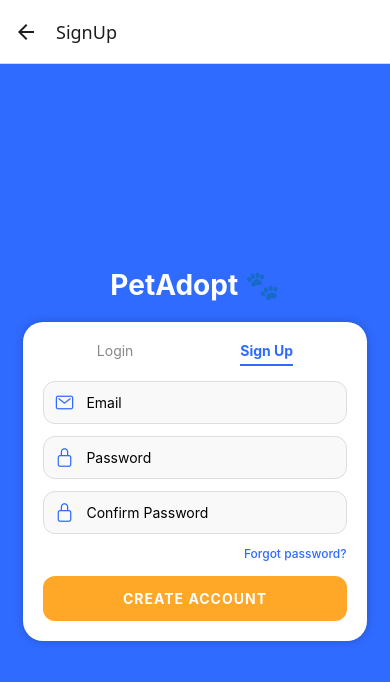
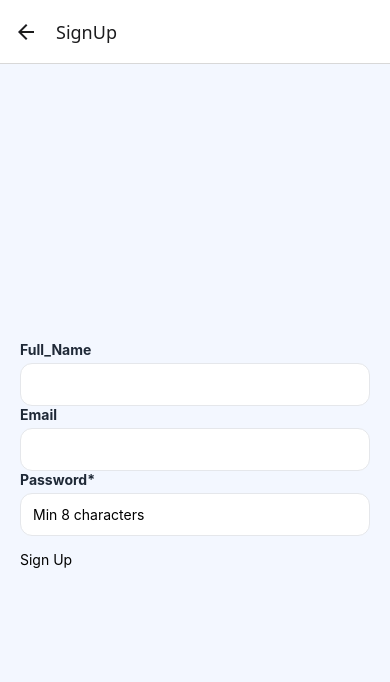
Before and after one commit to AndreaRG21/pet-adoption-app, a React Native app: screen /SignUp in a window 390 px wide. Shown: the top 682 px of the page. Built offline with nearby package versions, Linux system fonts and the light colour scheme.

Commit message:
register api

```diff
--- a/package.json
+++ b/package.json
@@ -10,15 +10,18 @@
   },
   "dependencies": {
     "@expo/vector-icons": "^15.0.3",
+    "@react-native-async-storage/async-storage": "^3.0.2",
     "@react-navigation/bottom-tabs": "^7.15.9",
     "@react-navigation/native": "^7.2.2",
     "@react-navigation/native-stack": "^7.14.10",
+    "axios": "^1.14.0",
     "expo": "~54.0.33",
     "expo-status-bar": "~3.0.9",
     "react": "19.1.0",
     "react-dom": "19.1.0",
     "react-native": "0.81.5",
     "react-native-gesture-handler": "^2.30.1",
+    "react-native-keychain": "^10.0.0",
     "react-native-reanimated": "^4.3.0",
     "react-native-safe-area-context": "^5.7.0",
     "react-native-screens": "^4.24.0",
--- /dev/null
+++ b/src/helpers/StorageService.js
@@ -0,0 +1,43 @@
+// src/helpers/StorageService.js
+import * as Keychain from 'react-native-keychain';
+import AsyncStorage from '@react-native-async-storage/async-storage';
+
+const StorageService = {
+  // TOKEN SEGURO (Keychain) - Requerimiento Sprint 1
+  async saveToken(token) {
+    try {
+      await Keychain.setGenericPassword('userToken', token, {
+        service: 'petadopt_auth'
+      });
+    } catch (error) {
+      console.error("Error al guardar token:", error);
+    }
+  },
+
+  async getToken() {
+    try {
+      const credentials = await Keychain.getGenericPassword({
+        service: 'petadopt_auth'
+      });
+      return credentials ? credentials.password : null;
+    } catch (error) {
+      return null;
+    }
+  },
+
+  async removeToken() {
+    await Keychain.resetGenericPassword({ service: 'petadopt_auth' });
+  },
+
+  // DATOS NO SENSIBLES (AsyncStorage) - Requerimiento Modo Offline
+  async saveUserData(data) {
+    await AsyncStorage.setItem('userData', JSON.stringify(data));
+  },
+
+  async getUserData() {
+    const data = await AsyncStorage.getItem('userData');
+    return data ? JSON.parse(data) : null;
+  }
+};
+
+export default StorageService;
--- /dev/null
+++ b/src/hooks/useRegister.js
@@ -0,0 +1,46 @@
+import { useState } from "react";
+import api from "../models/api";
+
+export function useRegister() {
+  const [loading, setLoading] = useState(false);
+  const [error, setError] = useState(null);
+  const [success, setSuccess] = useState(false);
+
+  const registerUser = async (full_name, email, password) => {
+    setLoading(true);
+    setError(null);
+    setSuccess(false);
+
+    try {
+        console.log("Registering user:", { full_name, email, password });
+      const response = await api.post("/api/user/register", {
+        full_name,
+        email,
+        password,
+      });
+
+      setSuccess(true);
+      return response.data;
+
+    } catch (err) {
+      console.log("Register error:", err?.response?.data || err.message);
+
+      setError(
+        err?.response?.data?.message ||
+        "Error al registrar usuario"
+      );
+
+      return null;
+
+    } finally {
+      setLoading(false);
+    }
+  };
+
+  return {
+    registerUser,
+    loading,
+    error,
+    success,
+  };
+}
--- /dev/null
+++ b/src/models/api.js
@@ -0,0 +1,30 @@
+import axios from "axios";
+import StorageService from '../helpers/StorageService';
+
+const api = axios.create({
+    baseURL: "https://petadopt-ejkh.onrender.com",
+    timeout: 15000, // Aumentado a 15s porque Render (free tier) tarda en despertar
+    headers: {
+        'Content-Type': 'application/json'
+    }
+});
+
+api.interceptors.request.use(
+    async (config) => {
+        try {
+
+            const token = await StorageService.getToken();
+            if (token) {
+                config.headers.Authorization = `Bearer ${token}`;
+            }
+            return config;
+        } catch (error) {
+            return Promise.reject(error);
+        }
+    },
+    (error) => {
+        return Promise.reject(error);
+    }
+);
+
+export default api;
--- a/src/views/HomeView.js
+++ b/src/views/HomeView.js
@@ -17,8 +17,6 @@ export default function HomeView({ navigation }) {
 
 
       <View style={styles.header}>
-
-
         <TouchableOpacity
           style={styles.addBtn}
           onPress={() => navigation.navigate("AddPet")}
@@ -34,10 +32,10 @@ export default function HomeView({ navigation }) {
         </TouchableOpacity>
       </View>
 
-      {/* 🔥 TITLE */}
+      {/* TITULO */}
       <Text style={styles.sectionTitle}>Adopta tu compañero 💙</Text>
 
-      {/* 🔥 GRID */}
+      {/* LISTA */}
       <FlatList
         data={pets}
         numColumns={2}
@@ -63,35 +61,41 @@ const styles = StyleSheet.create({
     flexDirection: "row",
     paddingHorizontal: 15,
     marginTop: 10,
-    justifyContent: "space-between",
+    gap: 10,
   },
 
   addBtn: {
     flex: 1,
     backgroundColor: "#22c5bd",
-    padding: 12,
-    borderRadius: 15,
-    marginRight: 6,
+    paddingVertical: 12,
+    borderRadius: 16,
     alignItems: "center",
+    shadowColor: "#000",
+    shadowOpacity: 0.1,
+    shadowRadius: 6,
+    elevation: 3,
   },
 
   logoutBtn: {
     flex: 1,
     backgroundColor: "#1F2937",
-    padding: 12,
-    borderRadius: 15,
-    marginLeft: 6,
+    paddingVertical: 12,
+    borderRadius: 16,
     alignItems: "center",
+    shadowColor: "#000",
+    shadowOpacity: 0.1,
+    shadowRadius: 6,
+    elevation: 3,
   },
 
   btnText: {
     color: "#fff",
     fontWeight: "bold",
-    fontSize: 12,
+    fontSize: 13,
   },
 
   sectionTitle: {
-    fontSize: 18,
+    fontSize: 20,
     fontWeight: "bold",
     color: "#1F2937",
     marginTop: 15,
@@ -101,10 +105,11 @@ const styles = StyleSheet.create({
   list: {
     paddingHorizontal: 10,
     paddingTop: 10,
-    paddingBottom: 80,
+    paddingBottom: 90,
   },
 
   row: {
     justifyContent: "space-between",
+    marginBottom: 10,
   },
 });
--- a/src/views/PetDetailView.js
+++ b/src/views/PetDetailView.js
@@ -5,10 +5,10 @@ export default function PetDetailView({ route, navigation }) {
 
   return (
     <View style={styles.container}>
-      {/* 🔵 Título */}
+
       <Text style={styles.title}>Detalle 🐾</Text>
 
-      {/* ⚪ Card */}
+
       <View style={styles.card}>
         <Image source={{ uri: pet.image }} style={styles.image} />
 
@@ -24,7 +24,6 @@ export default function PetDetailView({ route, navigation }) {
           <Text style={styles.value}>{pet.age}</Text>
         </View>
 
-        {/* Botón */}
         <TouchableOpacity style={styles.button}>
           <Text style={styles.buttonText}>Adoptar</Text>
         </TouchableOpacity>
@@ -51,7 +50,7 @@ const styles = StyleSheet.create({
   },
 
   card: {
-    width: "90%",
+    width: "80%",
     backgroundColor: "#fff",
     borderRadius: 20,
     padding: 20,
@@ -64,7 +63,7 @@ const styles = StyleSheet.create({
   },
 
   image: {
-    width: "100%",
+    width: "90%",
     height: 220,
     borderRadius: 15,
     marginBottom: 15,
--- a/src/views/SignUpView.js
+++ b/src/views/SignUpView.js
@@ -1,167 +1,82 @@
 import React, { useState } from "react";
-import {
-  View,
-  Text,
-  TextInput,
-  TouchableOpacity,
-  StyleSheet,
-} from "react-native";
-import { Ionicons } from "@expo/vector-icons";
+import { View, Text, TextInput, StyleSheet, TouchableOpacity } from "react-native";
+import { useRegister } from "../hooks/useRegister";
 
 export default function SignUpView({ navigation }) {
+  const [full_name, setFullName] = useState("");
   const [email, setEmail] = useState("");
   const [password, setPassword] = useState("");
+  const [showPassword, setShowPassword] = useState(false);
 
-  const handleRegister = () => {
-    alert("Cuenta creada 🚀");
+ const { registerUser, loading, error } = useRegister();
+
+const handleRegister = async () => {
+  const result = await registerUser(full_name, email, password);
+
+  if (result) {
     navigation.navigate("Login");
+  }
 };
 
   return (
     <View style={styles.container}>
-      {/* 🔵 Title */}
-      <Text style={styles.logo}>PetAdopt 🐾</Text>
+      <Text style={styles.label}>Full_Name</Text>
+      <TextInput style={styles.input} onChangeText={setFullName} />
 
-      {/* ⚪ Card */}
-      <View style={styles.card}>
-        {/* Tabs */}
-        <View style={styles.tabs}>
-          <Text
-            style={styles.inactiveTab}
-            onPress={() => navigation.navigate("Login")}
-          >
-            Login
-          </Text>
-          <Text style={styles.activeTab}>Sign Up</Text>
-        </View>
+      <Text style={styles.label}>Email</Text>
+      <TextInput style={styles.input} onChangeText={setEmail} />
 
-        {/* EMAIL */}
+      <Text style={styles.label}>Password*</Text>
       <View style={styles.inputBox}>
-          <Ionicons name="mail-outline" size={20} color="#2F6BFF" />
         <TextInput
-            placeholder="Email"
           style={styles.input}
-            value={email}
-            onChangeText={setEmail}
+          value={password}
+          onChangeText={setPassword}
+          placeholder="Min 8 characters"
+          secureTextEntry={!showPassword}
         />
       </View>
 
-
-        <View style={styles.inputBox}>
-          <Ionicons name="lock-closed-outline" size={20} color="#2F6BFF" />
-          <TextInput
-            placeholder="Password"
-            secureTextEntry
-            style={styles.input}
-            value={password}
-            onChangeText={setPassword}
-          />
-        </View>
-
-          <View style={styles.inputBox}>
-          <Ionicons name="lock-closed-outline" size={20} color="#2F6BFF" />
-          <TextInput
-            placeholder="Confirm Password"
-            secureTextEntry
-            style={styles.input}
-            value={password}
-            onChangeText={setPassword}
-          />
-        </View>
+      {/* BOTÓN */}
       <TouchableOpacity
-          onPress={() => alert("Reset password enviado 📩")}
+        style={styles.btn}
+        onPress={handleRegister}
+        disabled={loading}
       >
-          <Text style={styles.forgot}>Forgot password?</Text>
+        <Text style={styles.btnText}>
+          {loading ? "Registering..." : "Sign Up"}
+        </Text>
       </TouchableOpacity>
 
-        {/* BUTTON */}
-        <TouchableOpacity style={styles.button} onPress={handleRegister}>
-          <Text style={styles.buttonText}>CREATE ACCOUNT</Text>
-        </TouchableOpacity>
-      </View>
+      {/* ERROR */}
+      {error && <Text style={styles.error}>{error}</Text>}
     </View>
   );
 }
-
 const styles = StyleSheet.create({
   container: {
     flex: 1,
-    backgroundColor: "#2F6BFF",
+    backgroundColor: "#F3F7FF",
     justifyContent: "center",
-    alignItems: "center",
+    padding: 20,
   },
 
-  logo: {
-    fontSize: 28,
+  label: {
+    fontSize: 14,
     fontWeight: "bold",
-    color: "#fff",
-    marginBottom: 20,
+    marginBottom: 5,
+    color: "#1F2937",
   },
 
-  card: {
-    width: "88%",
-    backgroundColor: "#fff",
-    borderRadius: 20,
-    padding: 20,
-
-    shadowColor: "#000",
-    shadowOpacity: 0.2,
-    shadowRadius: 10,
-    elevation: 5,
-  },
-
-  tabs: {
-    flexDirection: "row",
-    justifyContent: "space-around",
+  inputBox: {
     marginBottom: 15,
   },
 
-  activeTab: {
-    fontWeight: "bold",
-    borderBottomWidth: 2,
-    borderColor: "#2F6BFF",
-    paddingBottom: 5,
-    color: "#2F6BFF",
-  },
-
-  inactiveTab: {
-    color: "#888",
-  },
-
-  inputBox: {
-    flexDirection: "row",
-    alignItems: "center",
+  input: {
+    backgroundColor: "#fff",
+    padding: 12,
+    borderRadius: 12,
     borderWidth: 1,
-    borderColor: "#ddd",
-    borderRadius: 12,
-    paddingHorizontal: 10,
-    marginBottom: 12,
-    backgroundColor: "#f9f9f9",
-  },
-
-  input: {
-    flex: 1,
-    padding: 12,
-  },
-
-  forgot: {
-    textAlign: "right",
-    color: "#2F6BFF",
-    marginBottom: 15,
-    fontSize: 12,
-    fontWeight: "500",
-  },
-
-  button: {
-    backgroundColor: "#FFA726",
-    padding: 14,
-    borderRadius: 12,
-    alignItems: "center",
-  },
-
-  buttonText: {
-    color: "#fff",
-    fontWeight: "bold",
-    letterSpacing: 1,
+    borderColor: "#E5E7EB",
   },
 });
```
Also changed, not shown: src/viewmodels/useAuthViewModel.js (added, +59 -0 lines), 1 other file (tests, documents, lock files or other folders). Lines whose indentation alone changed are shown as unchanged.
